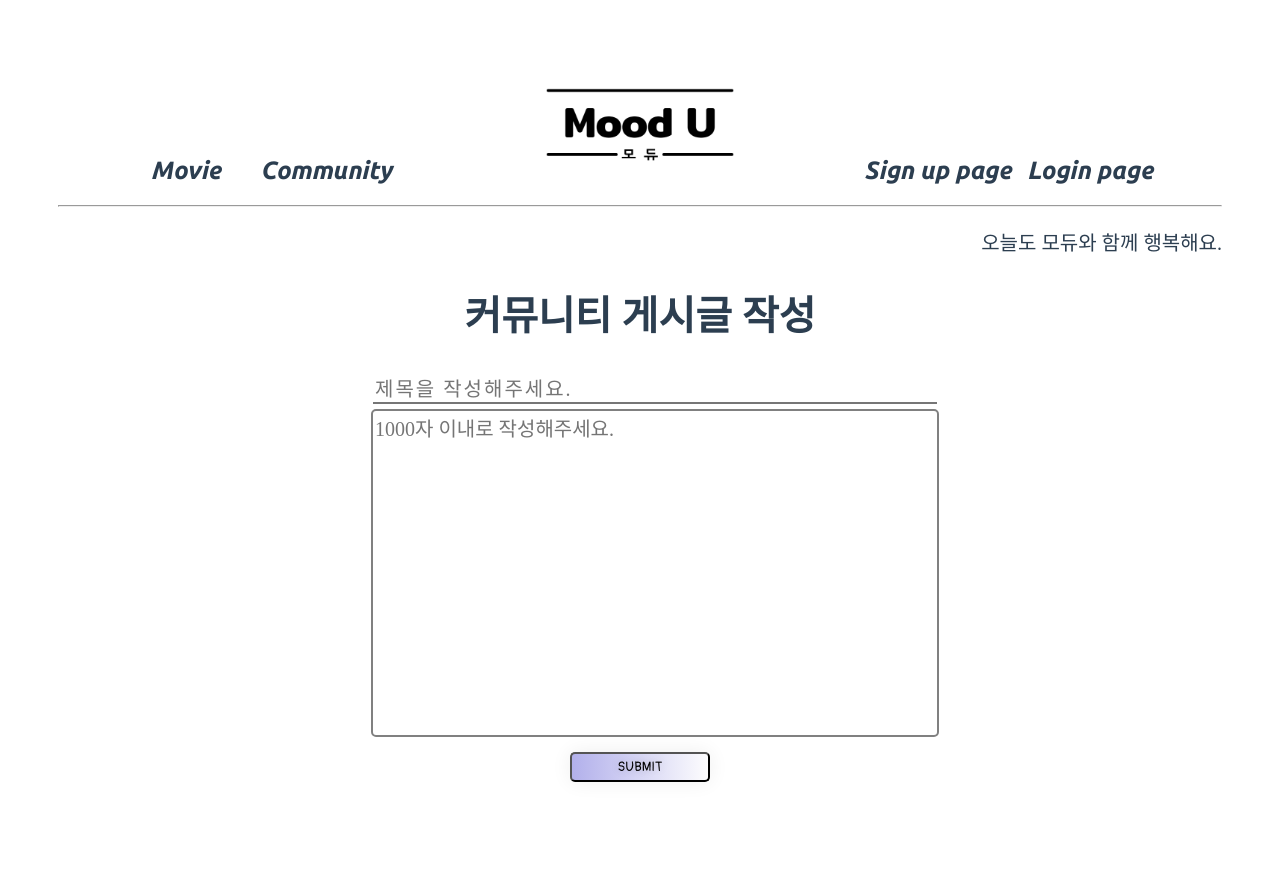
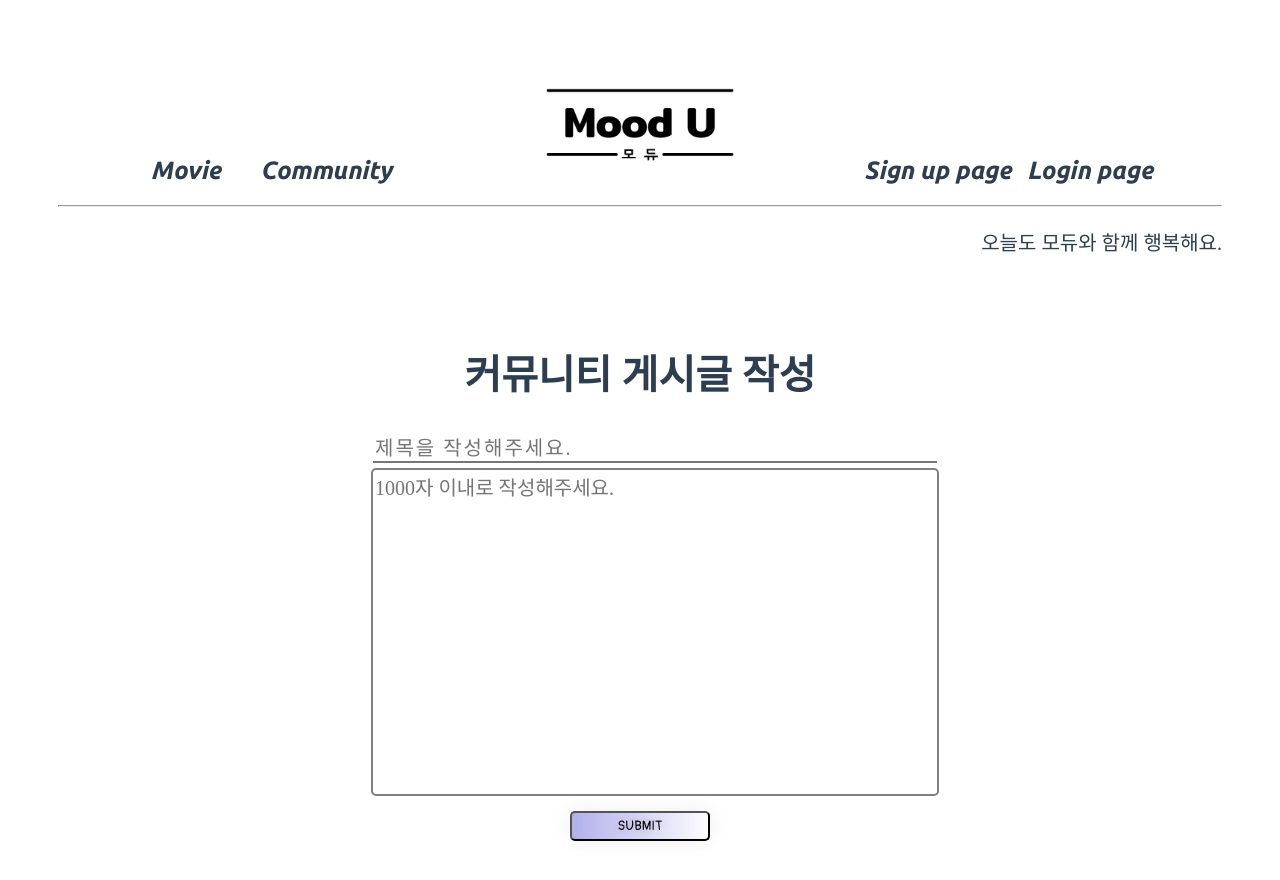
Before and after one commit to Juahjoah/MoodU, a Vue app in the folder final-pjt-front/: page /community/create in a window 1280 px wide. Before the commit the page ends 822 px from the top, so only its background shows below. Built offline with nearby package versions, Linux system fonts and the light colour scheme; a web font is replaced by a local one.

Commit message:
design: nav height 수정. 전체 게시글 높이 조절

```diff
--- a/final-pjt-front/src/App.vue
+++ b/final-pjt-front/src/App.vue
@@ -61,7 +61,6 @@ export default {
     logout() {
       this.$store.dispatch("logout");
     },
-
   },
 };
 </script>
@@ -86,7 +85,7 @@ export default {
 
 nav {
   padding: 50px;
-  height: 3rem;
+  height: 10rem;
 }
 
 nav section {
@@ -118,7 +117,7 @@ nav a.router-link-exact-active {
 
 /* background-color: lemonchiffon; */
 .main_nav {
-  height: 5rem;
+  height: 13rem;
   /* display: flex;
   flex-direction: column-reverse; */
 }
--- a/final-pjt-front/src/views/Community/CommunityCreateView.vue
+++ b/final-pjt-front/src/views/Community/CommunityCreateView.vue
@@ -1,8 +1,5 @@
 <template>
   <div class="create">
-    <br />
-    <br />
-    <br />
     <h1>커뮤니티 게시글 작성</h1>
     <div class="createbox">
       <form @submit.prevent="createCommunity">
--- a/final-pjt-front/src/views/Community/CommunityView.vue
+++ b/final-pjt-front/src/views/Community/CommunityView.vue
@@ -1,8 +1,5 @@
 <template>
   <div class="community">
-    <br />
-    <br />
-    <br />
     <h1>여러분의 생각을 들려주세요.</h1>
     <article>
       <CommunityListForm :communities="communities" />
--- a/final-pjt-front/src/views/Movie/RecommendView.vue
+++ b/final-pjt-front/src/views/Movie/RecommendView.vue
@@ -1,8 +1,5 @@
 <template>
   <div>
-    <br />
-    <br />
-    <br />
     <h3>모듀러님의 기분에 따른 영화를 추천해 드릴게요!</h3>
     <h5>현재 기분을 골라주세요!</h5>
     <div class="emobtn">
```
